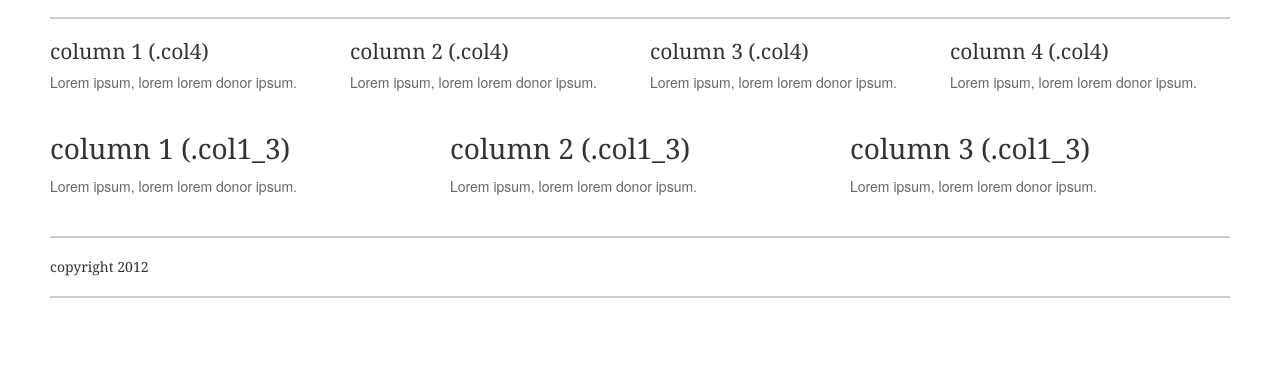
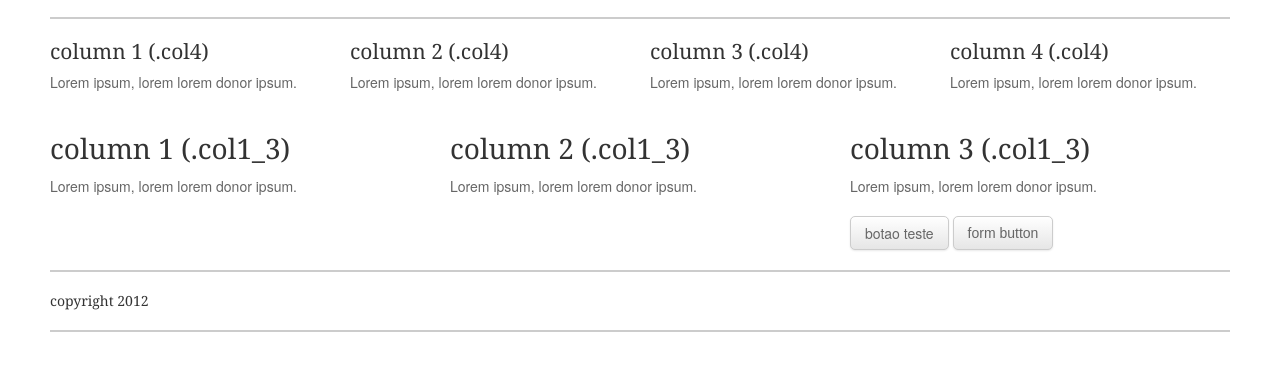
Before and after one commit to firminoweb/csshorus, a plain HTML site: page index.html in a window 1280 px wide. Shown: the part 109-480 px from the top of the page. Drawn offline with Linux system fonts and the light colour scheme.

Commit message:
Button style and Design Grid

```diff
--- a/_css/horus.css
+++ b/_css/horus.css
@@ -101,15 +101,42 @@ a:hover, a:focus { color:#111; text-decoration:none }
 img { border:0; vertical-align:middle; -ms-interpolation-mode:bicubic } /* "-ms-interpolation-mode" applies to stretched images only on IE7 */
 img.scale { max-width:100%; height:auto }
 
-/* Buttons coming soon! ;) */
+.bt, a.bt {
+  font-size:14px;
+  font-weight:normal;
+  display:inline-block;
+  padding:6px 14px;
+  line-height:20px;
+  color:#666;
+  text-align:center;
+  text-decoration: none;
+  vertical-align: middle;
+  cursor: pointer;
+  background:#f5f5f5;
+  background:#f5f5f5 -webkit-gradient(linear, 0 0, 0 100%, from(#ffffff), to(#e6e6e6));
+  background:#f5f5f5 -webkit-linear-gradient(top, #ffffff, #e6e6e6);
+  background:#f5f5f5 -o-linear-gradient(top, #ffffff, #e6e6e6);
+  background:#f5f5f5 linear-gradient(to bottom, #ffffff, #e6e6e6);
+  background:#f5f5f5 -moz-linear-gradient(top, #ffffff, #e6e6e6);
+  border: 1px solid #ccc;
+  -webkit-border-radius:5px;
+  -moz-border-radius:5px;
+  border-radius:5px;
+  -webkit-box-shadow: inset 0 1px 0 rgba(255, 255, 255, 0.4), 0 1px 2px rgba(0, 0, 0, 0.09);
+  -moz-box-shadow: inset 0 1px 0 rgba(255, 255, 255, 0.4), 0 1px 2px rgba(0, 0, 0, 0.09);
+  box-shadow: inset 0 1px 0 rgba(255, 255, 255, 0.4), 0 1px 2px rgba(0, 0, 0, 0.09);
+}
 
-/* -----
-
-.bt {}
-
-.bt:hover {}
-
------ */
+.bt:hover {
+  color:#333;
+  background:#f5f5f5;
+  background:#f5f5f5 -webkit-gradient(linear, 0 0, 0 100%, from(#e0e0e0), to(#ffffff));
+  background:#f5f5f5 -webkit-linear-gradient(top, #e0e0e0, #ffffff);
+  background:#f5f5f5 -o-linear-gradient(top, #e0e0e0, #ffffff);
+  background:#f5f5f5 linear-gradient(to bottom, #e0e0e0, #ffffff);
+  background:#f5f5f5 -moz-linear-gradient(top, #e0e0e0, #ffffff);
+  border: 1px solid #bbb;
+}
 
 
 /* #Misc */
--- a/index.html
+++ b/index.html
@@ -92,6 +92,10 @@
             <div class="col1_3">
                 <h2>column 3 (.col1_3)</h2>
                 <p>Lorem ipsum, lorem lorem donor ipsum.</p>
+
+                <a href="#" class="bt">botao teste</a>
+                <button type="button" class="bt">form button</button>
+
             </div>
 
         </section>
```
Also changed, not shown: 1 other file.
